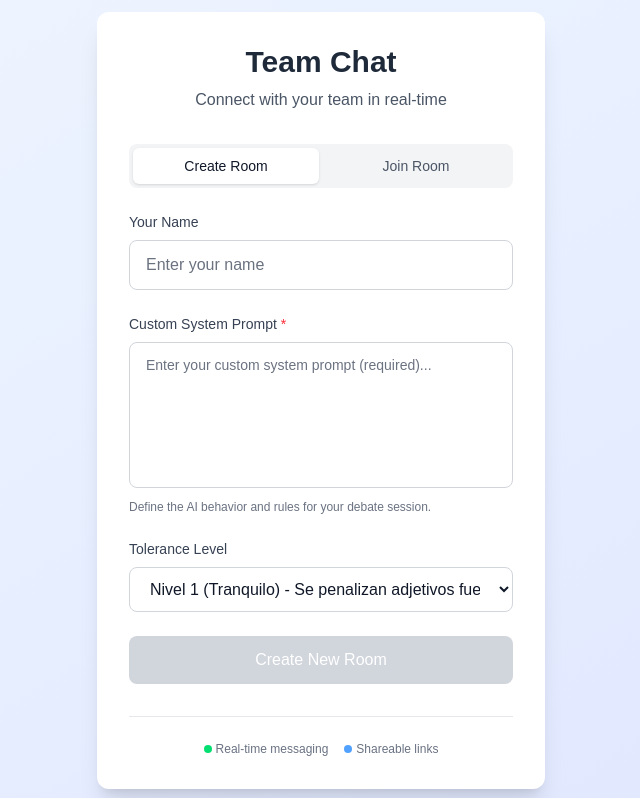
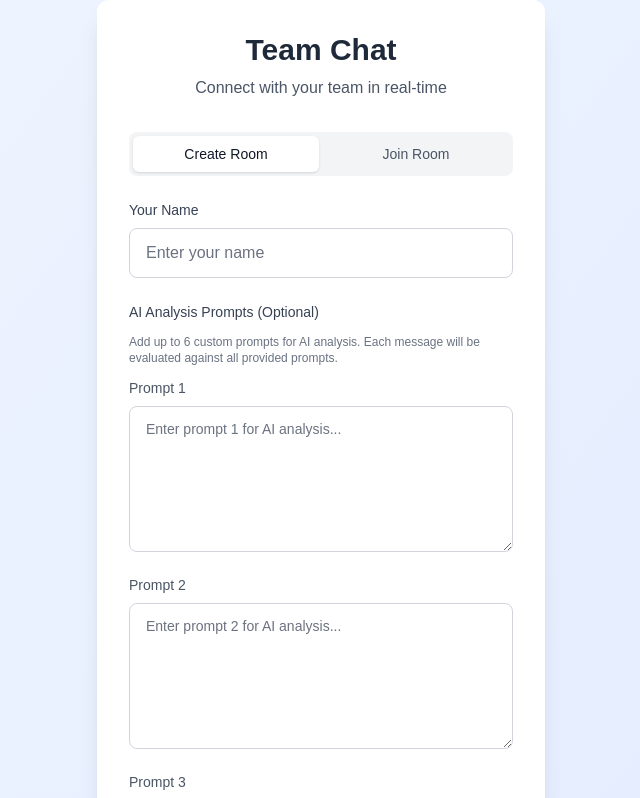
Before and after one commit to iduart/dialectics-ai, a Next.js app: page / in a window 1280 px wide. Shown: the top 798 px of the page, without its empty margins (319-959 px from the left). Built offline with nearby package versions, Linux system fonts and the light colour scheme.

Commit message:
multiple prompts

```diff
--- a/src/components/Chat.tsx
+++ b/src/components/Chat.tsx
@@ -6,9 +6,9 @@ import Message from "./Message";
 
 interface DebateConfig {
   description: string;
-  customSystemPrompt?: string;
   toleranceLevel: string;
   duration: string;
+  prompts?: string[];
 }
 
 interface ChatProps {
@@ -31,7 +31,6 @@ export default function Chat({
   const [debateConfig, setDebateConfig] = useState<DebateConfig | null>(
     initialDebateConfig
   );
-  const [showPromptModal, setShowPromptModal] = useState(false);
   const messagesEndRef = useRef<HTMLDivElement>(null);
 
   const {
@@ -225,48 +224,6 @@ export default function Chat({
     }
   };
 
-  // Generate the full prompt that AI is using (matching server-side logic)
-  const getFullAIPrompt = () => {
-    const systemPrompt =
-      debateConfig?.customSystemPrompt ||
-      "No hay reglas personalizadas definidas";
-
-    // Get last 10 messages for context
-    const conversationHistory = messages.slice(-10);
-    let conversationContext = "";
-    if (conversationHistory.length > 0) {
-      conversationContext = `\n\nRecent conversation context:\n${conversationHistory
-        .map((msg) => `${msg.username}: ${msg.message}`)
-        .join("\n")}\n`;
-    }
-
-    const exampleMessage = "[El mensaje del usuario se analizará aquí]";
-    const exampleUsername = "[username]";
-
-    return `Debes analizar el siguiente mensaje según las reglas y comportamiento definidos a continuación.
-
-REGLAS Y COMPORTAMIENTO:
-${systemPrompt}
-
-MENSAJE A ANALIZAR:
-Usuario: "${exampleUsername}"
-Mensaje: "${exampleMessage}"${conversationContext}
-
-INSTRUCCIONES DE RESPUESTA:
-1. Evalúa si debes intervenir según las reglas establecidas arriba
-2. Si las reglas indican que debes responder/intervenir/saludar/actuar de alguna manera, establece shouldRespond: true
-3. Si no hay necesidad de intervención según las reglas, establece shouldRespond: false
-
-CRÍTICO: Responde ÚNICAMENTE con JSON válido. NO uses markdown, NO incluyas texto adicional, NO uses \`\`\`json\`\`\`. Solo el JSON puro.
-
-Formato JSON requerido:
-{
-  "shouldRespond": true/false,
-  "response": "tu mensaje/respuesta/saludo/intervención si shouldRespond es true, vacío si es false",
-  "reason": "breve razón de tu decisión"
-}`;
-  };
-
   return (
     <div className="flex flex-col h-screen bg-gray-50 dark:bg-slate-900">
       {/* Header */}
@@ -312,12 +269,6 @@ Formato JSON requerido:
                   AI Moderator Active
                 </span>
               </div>
-              <button
-                onClick={() => setShowPromptModal(true)}
-                className="text-xs px-3 py-1 bg-purple-100 dark:bg-purple-900/30 text-purple-700 dark:text-purple-300 rounded-md hover:bg-purple-200 dark:hover:bg-purple-800/50 transition-colors border border-purple-300 dark:border-purple-700"
-              >
-                📝 View AI Prompt
-              </button>
             </div>
           </div>
           <div className="flex items-center space-x-2">
@@ -421,66 +372,6 @@ Formato JSON requerido:
           <p className="text-sm text-red-500 mt-2">{errorMessage}</p>
         )}
       </div>
-
-      {/* AI Prompt Modal */}
-      {showPromptModal && (
-        <div className="fixed inset-0 bg-black bg-opacity-50 flex items-center justify-center p-4 z-50">
-          <div className="bg-white dark:bg-slate-800 rounded-lg shadow-xl max-w-4xl w-full max-h-[90vh] flex flex-col">
-            {/* Modal Header */}
-            <div className="flex justify-between items-center p-6 border-b border-gray-200 dark:border-slate-700">
-              <h2 className="text-xl font-semibold text-gray-800 dark:text-slate-100">
-                🤖 AI Prompt Being Used
-              </h2>
-              <button
-                onClick={() => setShowPromptModal(false)}
-                className="text-gray-500 hover:text-gray-700 dark:text-slate-400 dark:hover:text-slate-200 text-2xl leading-none"
-              >
-                ×
-              </button>
-            </div>
-
-            {/* Modal Content */}
-            <div className="flex-1 overflow-y-auto p-6">
-              <div className="bg-gray-50 dark:bg-slate-900 rounded-lg p-4 border border-gray-200 dark:border-slate-700">
-                <pre className="text-xs text-gray-800 dark:text-slate-200 whitespace-pre-wrap font-mono">
-                  {getFullAIPrompt()}
-                </pre>
-              </div>
-
-              <div className="mt-4 p-4 bg-blue-50 dark:bg-blue-900/20 border border-blue-200 dark:border-blue-800 rounded-lg">
-                <h3 className="text-sm font-semibold text-blue-800 dark:text-blue-300 mb-2">
-                  ℹ️ About This Prompt
-                </h3>
-                <p className="text-xs text-blue-700 dark:text-blue-400">
-                  This is the exact prompt that the AI uses to analyze each
-                  message in the debate. It includes your custom system prompt,
-                  the conversation context (last 10 messages), and instructions
-                  for how the AI should respond.
-                </p>
-              </div>
-            </div>
-
-            {/* Modal Footer */}
-            <div className="p-6 border-t border-gray-200 dark:border-slate-700 flex justify-end space-x-3">
-              <button
-                onClick={() => {
-                  navigator.clipboard.writeText(getFullAIPrompt());
-                  alert("Prompt copied to clipboard!");
-                }}
-                className="px-4 py-2 bg-purple-500 hover:bg-purple-600 text-white rounded-lg text-sm font-medium transition-colors"
-              >
-                📋 Copy to Clipboard
-              </button>
-              <button
-                onClick={() => setShowPromptModal(false)}
-                className="px-4 py-2 bg-gray-200 dark:bg-slate-700 hover:bg-gray-300 dark:hover:bg-slate-600 text-gray-800 dark:text-slate-200 rounded-lg text-sm font-medium transition-colors"
-              >
-                Close
-              </button>
-            </div>
-          </div>
-        </div>
-      )}
     </div>
   );
 }
--- a/src/components/LandingPage.tsx
+++ b/src/components/LandingPage.tsx
@@ -13,23 +13,29 @@ interface LandingPageProps {
 }
 
 interface DebateConfig {
-  customSystemPrompt: string;
   toleranceLevel: string;
+  prompts: string[];
 }
 
 export default function LandingPage({ onJoinRoom }: LandingPageProps) {
   const [username, setUsername] = useState("");
   const [roomId, setRoomId] = useState("");
   const [activeTab, setActiveTab] = useState<"create" | "join">("create");
-  const [customSystemPrompt, setCustomSystemPrompt] = useState("");
   const [toleranceLevel, setToleranceLevel] = useState("1");
+  const [prompts, setPrompts] = useState<string[]>(["", "", "", "", "", ""]);
+
+  const handlePromptChange = (index: number, value: string) => {
+    const newPrompts = [...prompts];
+    newPrompts[index] = value;
+    setPrompts(newPrompts);
+  };
 
   const handleCreateRoom = () => {
-    if (username.trim() && customSystemPrompt.trim()) {
+    if (username.trim()) {
       const newRoomId = uuidv4();
       const debateConfig: DebateConfig = {
-        customSystemPrompt: customSystemPrompt.trim(),
         toleranceLevel: toleranceLevel,
+        prompts: prompts.filter((prompt) => prompt.trim() !== ""),
       };
       onJoinRoom(newRoomId, username, debateConfig, true);
     }
@@ -111,61 +117,44 @@ export default function LandingPage({ onJoinRoom }: LandingPageProps) {
           {/* Tab Content */}
           {activeTab === "create" ? (
             <>
-              {/* Custom System Prompt - REQUIRED */}
+              {/* Multiple AI Prompts */}
               <div>
-                <label
-                  htmlFor="customSystemPrompt"
-                  className="block text-sm font-medium text-gray-700 dark:text-slate-300 mb-2"
-                >
-                  Custom System Prompt <span className="text-red-500">*</span>
+                <label className="block text-sm font-medium text-gray-700 dark:text-slate-300 mb-3">
+                  AI Analysis Prompts (Optional)
                 </label>
-                <textarea
-                  id="customSystemPrompt"
-                  value={customSystemPrompt}
-                  onChange={(e) => setCustomSystemPrompt(e.target.value)}
-                  placeholder="Enter your custom system prompt (required)..."
-                  rows={6}
-                  className="w-full border border-gray-300 dark:border-slate-600 rounded-lg px-4 py-3 bg-white dark:bg-slate-700 text-gray-900 dark:text-slate-100 placeholder-gray-500 dark:placeholder-slate-400 focus:outline-none focus:ring-2 focus:ring-blue-500 focus:border-blue-500 dark:focus:ring-blue-400 dark:focus:border-blue-400 transition-colors resize-none text-sm"
-                  required
-                />
-                <p className="text-xs text-gray-500 dark:text-slate-400 mt-1">
-                  Define the AI behavior and rules for your debate session.
+                <p className="text-xs text-gray-500 dark:text-slate-400 mb-3">
+                  Add up to 6 custom prompts for AI analysis. Each message will
+                  be evaluated against all provided prompts.
                 </p>
-              </div>
 
-              {/* Tolerance Level */}
-              <div>
-                <label
-                  htmlFor="toleranceLevel"
-                  className="block text-sm font-medium text-gray-700 dark:text-slate-300 mb-2"
-                >
-                  Tolerance Level
-                </label>
-                <select
-                  id="toleranceLevel"
-                  value={toleranceLevel}
-                  onChange={(e) => setToleranceLevel(e.target.value)}
-                  className="w-full border border-gray-300 dark:border-slate-600 rounded-lg px-4 py-3 bg-white dark:bg-slate-700 text-gray-900 dark:text-slate-100 focus:outline-none focus:ring-2 focus:ring-blue-500 focus:border-blue-500 dark:focus:ring-blue-400 dark:focus:border-blue-400 transition-colors"
-                >
-                  <option value="1">
-                    Nivel 1 (Tranquilo) - Se penalizan adjetivos fuertes y
-                    comentarios despectivos
-                  </option>
-                  <option value="2">
-                    Nivel 2 (Intermedio) - Se permiten adjetivos críticos, pero
-                    no ofensivas directas
-                  </option>
-                  <option value="3">
-                    Nivel 3 (Intenso) - Se aceptan expresiones más duras, nunca
-                    insultos directos
-                  </option>
-                </select>
+                {prompts.map((prompt, index) => (
+                  <div key={index} className="mb-4">
+                    <label
+                      htmlFor={`prompt-${index}`}
+                      className="block text-sm font-medium text-gray-600 dark:text-slate-400 mb-2"
+                    >
+                      Prompt {index + 1}
+                    </label>
+                    <textarea
+                      id={`prompt-${index}`}
+                      value={prompt}
+                      onChange={(e) =>
+                        handlePromptChange(index, e.target.value)
+                      }
+                      placeholder={`Enter prompt ${
+                        index + 1
+                      } for AI analysis...`}
+                      rows={6}
+                      className="w-full border border-gray-300 dark:border-slate-600 rounded-lg px-4 py-3 bg-white dark:bg-slate-700 text-gray-900 dark:text-slate-100 placeholder-gray-500 dark:placeholder-slate-400 focus:outline-none focus:ring-2 focus:ring-blue-500 focus:border-blue-500 dark:focus:ring-blue-400 dark:focus:border-blue-400 transition-colors resize-y text-sm"
+                    />
+                  </div>
+                ))}
               </div>
 
               {/* Create Room Button */}
               <button
                 onClick={handleCreateRoom}
-                disabled={!username.trim() || !customSystemPrompt.trim()}
+                disabled={!username.trim()}
                 className="w-full bg-green-500 hover:bg-green-600 disabled:bg-gray-300 dark:disabled:bg-slate-600 text-white py-3 rounded-lg font-medium transition-colors disabled:cursor-not-allowed"
               >
                 Create New Room
--- a/src/hooks/useSocket.ts
+++ b/src/hooks/useSocket.ts
@@ -78,9 +78,8 @@ export const useSocket = () => {
       roomId: string,
       username: string,
       debateConfig?: {
-        description: string;
         toleranceLevel: string;
-        duration: string;
+        prompts?: string[];
       } | null
     ) => {
       if (socket) {
```
Also changed, not shown: server.js (+69 -38 lines).
